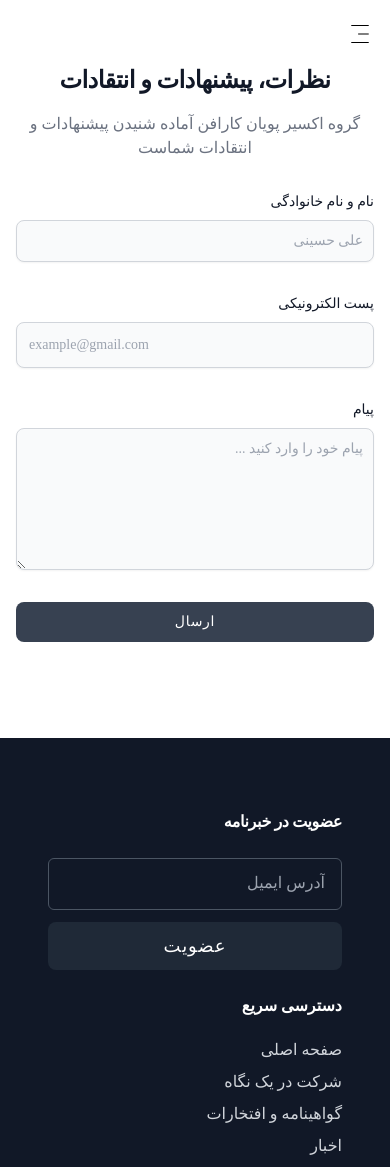
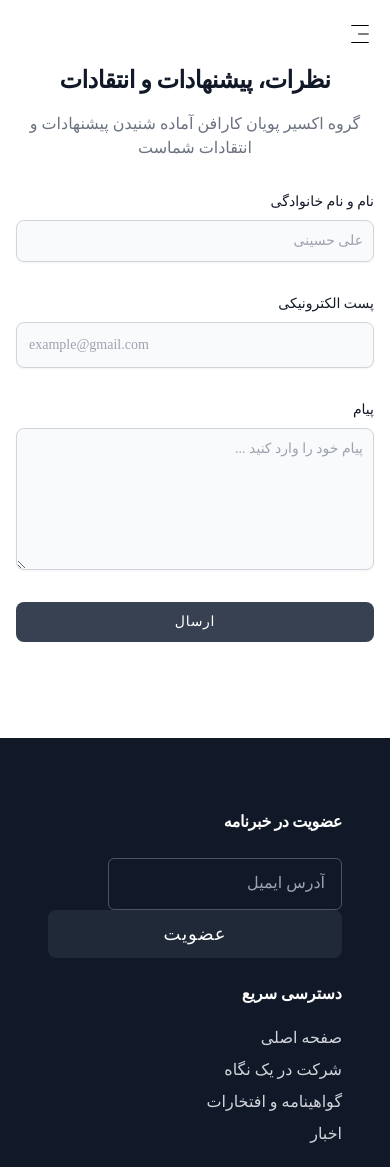
Before and after one commit to BehradTabatabaee/EPK, a Next.js app: page /feedback in a window 390 px wide. Shown: the top 1167 px of the page. Built offline with nearby package versions, Linux system fonts and the light colour scheme.

Commit message:
finished 2

```diff
--- a/app/(client)/blog/[slug]/page.js
+++ b/app/(client)/blog/[slug]/page.js
@@ -14,20 +14,20 @@ export default async function BlogPage({ params }) {
 	}
 	return (
 		<>
-			<div className="container pt-20 flex justify-center items-center min-w-[70vw]">
-				<div className="w-[90%] items-center justify-center sm:items-start sm:justify-start flex flex-col min-[281px]:gap-7 min-[320px]:gap-8 sm:gap-10 md:gap-12 gap-6">
-					<h1 className="text-3xl md:text-5xl xl:text-6xl sm:text-4xl font-bold font-sans">
+			<div className="container pt-20 flex justify-center items-center min-w-[70vw] max-w-[70vw]">
+				<div className="w-full items-center justify-center sm:items-start sm:justify-start flex flex-col sfold:gap-7 xsfold:gap-8 sm:gap-10 md:gap-12 gap-6">
+					<h1 className="text-2xl md:text-4xl xl:text-5xl sm:text-3xl font-bold font-sans">
 						{data.title}
 					</h1>
-					<div className="flex md:gap-20 flex-wrap gap-4 min-[326px]:gap-10">
-						<div className="flex min-[280px]:gap-2">
+					<div className="flex md:gap-20 flex-wrap gap-4 xssfold:gap-4">
+						<div className="flex fold:gap-2">
 							<BsCalendarDate className="text-xl sm:text-2xl mt-0.5 sm:mt-[0.0625rem]" />
 							<p className="text-lg sm:text-xl font-delius">
 								{data.created_at.getDate()}/{data.created_at.getMonth()}/
 								{data.created_at.getFullYear()}
 							</p>
 						</div>
-						<div className="flex min-[280px]:gap-2">
+						<div className="flex fold:gap-2">
 							<FaRegClock className="text-xl sm:text-2xl mt-0.5 sm:mt-[0.0625rem]" />
 							<p className="text-lg sm:text-xl font-delius">
 								{data.created_at.getHours()}:{data.created_at.getMinutes()}
@@ -37,7 +37,7 @@ export default async function BlogPage({ params }) {
 					<img
 						src={`/${data.image}`}
 						alt=""
-						className="rounded-xl w-full h-[30vh] md:h-[35vh] lg:h-[40vh] xl:h-[45vh] 2xl:h-[50vh] min-[1920px]:h-[55vh]"
+						className="rounded-xl w-full aspect-video"
 					/>
 					<div
 						className="text-lg whitespace-pre-line sm:text-xl md:text-2xl text-center sm:text-right font-vazir !leading-relaxed"
--- a/components/footer.jsx
+++ b/components/footer.jsx
@@ -13,19 +13,26 @@ export default function Footer() {
 								عضویت در خبرنامه
 							</h1>
 							<div className="flex flex-col mx-auto mt-6 space-y-3 md:space-y-0 md:flex-row">
+								<form action="#">
 									<input
 										id="email"
 										type="text"
 										className="px-4 py-3 pb-3.5 border rounded-md bg-gray-900 text-gray-300 border-gray-600 focus:border-blue-300 focus:outline-none focus:ring focus:ring-opacity-40 focus:ring-blue-300 font-delius text-base lg:w-80 placeholder:font-vazir placeholder:text-base"
 										placeholder="آدرس ایمیل"
 									/>
-								<button className="w-full px-6 py-2.5 text-lg font-medium tracking-wider text-white transition-colors duration-300 transform md:w-auto md:mx-4 focus:outline-none bg-gray-800 rounded-lg hover:bg-gray-700 focus:ring focus:ring-gray-300 focus:ring-opacity-80 font-sans">
+									<button
+										type="submit"
+										className="w-full px-6 py-2.5 text-lg font-medium tracking-wider text-white transition-colors duration-300 transform md:w-auto md:mx-4 focus:outline-none bg-gray-800 rounded-lg hover:bg-gray-700 focus:ring focus:ring-gray-300 focus:ring-opacity-80 font-sans"
+									>
 										عضویت
 									</button>
+								</form>
 							</div>
 						</div>
 						<div>
-							<p className="font-semibold text-white font-sans text-base">دسترسی سریع</p>
+							<p className="font-semibold text-white font-sans text-base">
+								دسترسی سریع
+							</p>
 							<div className="flex flex-col items-start mt-5 space-y-2 font-vazir">
 								<Link
 									href="/"
@@ -54,7 +61,9 @@ export default function Footer() {
 							</div>
 						</div>
 						<div>
-							<p className="font-semibold text-white font-sans text-base">دفتر مرکزی</p>
+							<p className="font-semibold text-white font-sans text-base">
+								دفتر مرکزی
+							</p>
 							<div className="flex flex-col items-start mt-5 space-y-2 font-vazir">
 								<p
 									href="#"
--- a/tailwind.config.js
+++ b/tailwind.config.js
@@ -11,7 +11,10 @@ module.exports = {
 		screens: {
 			// DONT USE THESE ! PLEASE, FOR UR OWN SANITY's SAKE! DONT USE THESE
 			fold: "280px",
+			sfold: "281px",
 			xfold: "300px",
+			xsfold: "320px",
+			xssfold: "326px",
 			xxfold: "412px",
 			xs: "420px",
 			xxs: "500px",
@@ -25,7 +28,8 @@ module.exports = {
 			lg: "1024px",
 			xl: "1280px",
 			"2xl": "1536px",
-		  },
+			pc: "1920px",
+		},
 		container: {
 			center: true,
 			padding: "2rem",
```
Lines whose indentation alone changed are shown as unchanged.
